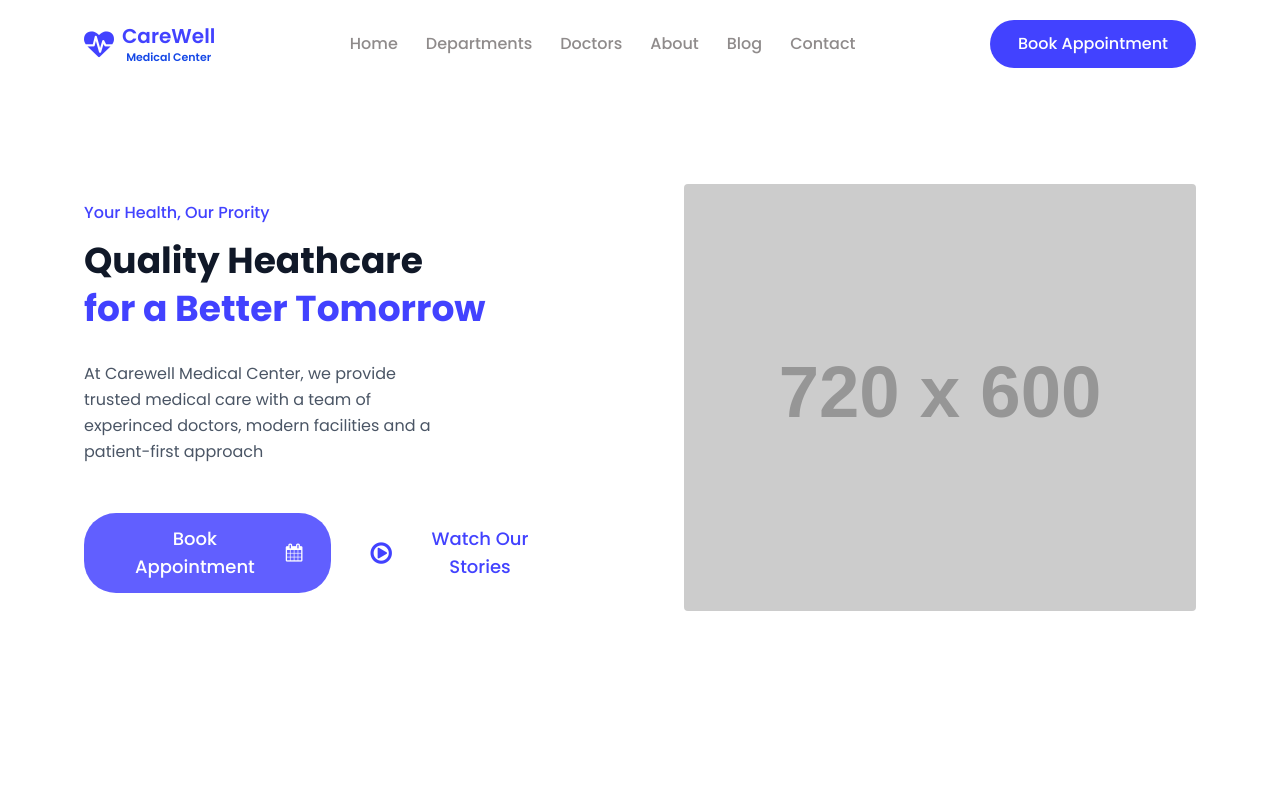
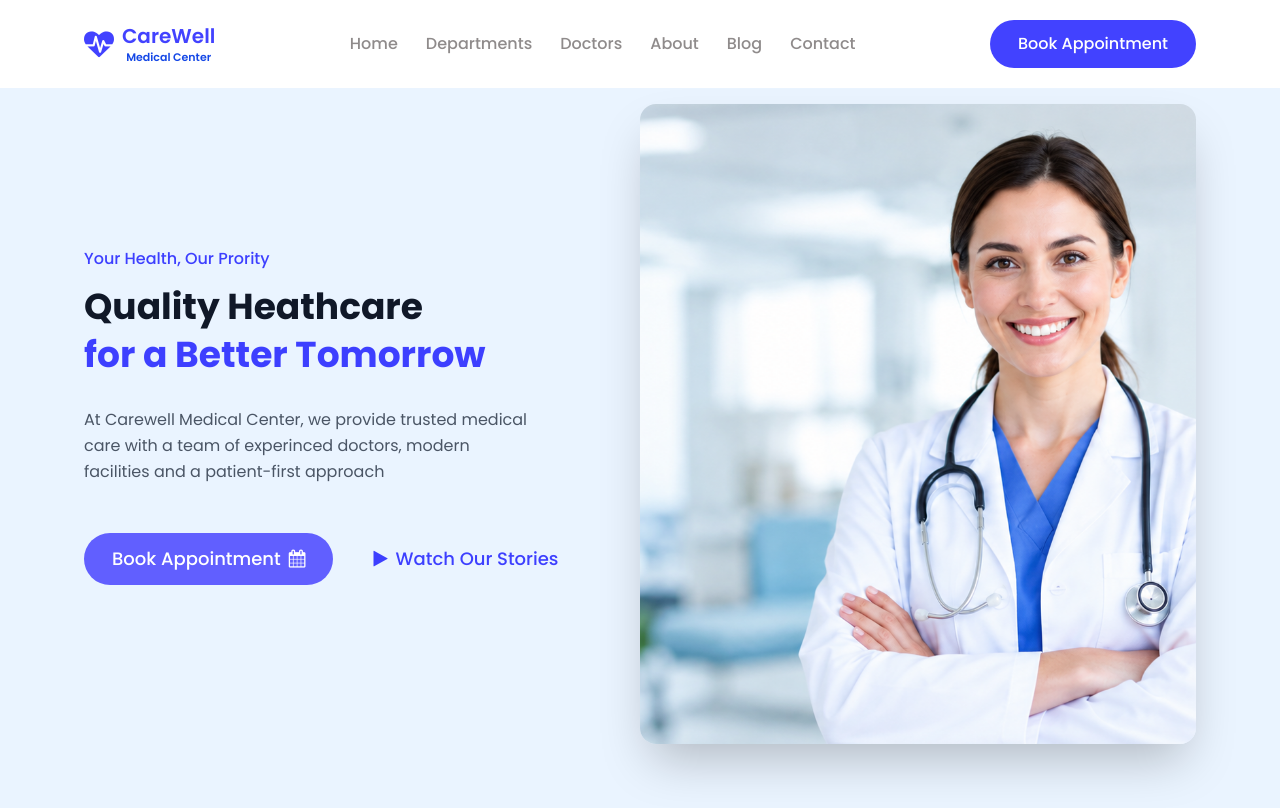
Before and after one commit to maazhashmi996-pixel/Clinic-Website, a React (Vite) app: page / in a window 1280 px wide. Built offline with nearby package versions, Linux system fonts and the light colour scheme.

Commit message:
Make some changes

```diff
--- a/components/HomeHero.jsx
+++ b/components/HomeHero.jsx
@@ -3,24 +3,28 @@ import React from 'react'
 function HomeHero() {
     return (
         <>
-            <section class="text-gray-600 body-font font-[poppins]">
-                <div class="container mx-auto w-[90%] flex px-5 py-24 md:flex-row flex-col items-center">
-                    <div class="lg:grow md:w-1/2 lg:pr-24 md:pr-16 flex flex-col md:items-start md:text-left gap-4 md:mb-0 items-center text-center">
+            <section class="text-gray-600 body-font font-[poppins] bg-[#EAF4FF] h-[90vh] marginPadding">
+                <div class="container mx-auto w-[90%] flex py-4 px-5 md:flex-row flex-col items-center">
+                    <div class="lg:w-1/2 md:w-1/2 flex flex-col md:items-start md:text-left gap-4 md:mb-0 items-center text-center">
                         <p className='font-medium text-[#0000ffbd]'>Your Health, Our Prority</p>
                         <h1 class="title-font sm:text-4xl text-4xl mb-4 font-bold text-gray-900 flex flex-col gap-2">Quality Heathcare
                             <span className='text-[#0000ffbd]'>for a Better Tomorrow</span>
                         </h1>
-                        <p class="mb-8 leading-relaxed w-[70%]">At Carewell Medical Center, we provide trusted medical care with a team of experinced doctors, modern facilities and a patient-first approach</p>
+                        <p class="mb-8 leading-relaxed w-[80%]">At Carewell Medical Center, we provide trusted medical care with a team of experinced doctors, modern facilities and a patient-first approach</p>
                         <div class="flex justify-center gap-3">
-                            <button class="inline-flex gap-2 justify-center items-center font-medium text-white bg-indigo-500 border-0 py-3 px-7 focus:outline-none hover:bg-black rounded-4xl text-lg hover:cursor-pointer">Book Appointment <i className='fa fa-calendar'></i></button>
-                            <button class="inline-flex gap-2 justify-center items-center font-medium text-[#0000ffbd] bg-transparent border-0 py-3 px-7 focus:outline-none rounded-4xl text-lg hover:cursor-pointer"> <i className='fa fa-play-circle-o' style={{ fontSize: '25px' }}></i> Watch Our Stories</button>
+                            <button class="flex gap-2 justify-center items-center font-medium text-white bg-indigo-500 border-0 py-3 px-7 focus:outline-none hover:bg-black rounded-4xl text-lg hover:cursor-pointer">Book Appointment <i className='fa fa-calendar'></i></button>
+                            <button class="flex gap-2 justify-center items-center font-medium text-[#0000ffbd] bg-transparent border-0 py-3 px-7 focus:outline-none hover:text-black rounded-4xl text-lg hover:cursor-pointer"><i className='fa fa-play'></i> Watch Our Stories</button>
+                        </div>
+                        <div>
+                            {/* <div>
+                                <i className='fa fa-shield'></i>
+                            </div> */}
                         </div>
                     </div>
-                    <div class="lg:max-w-lg lg:w-full md:w-1/2 w-5/6">
-                        <img class="object-cover object-center rounded" alt="hero" src="https://dummyimage.com/720x600" />
+                    <div className="lg:w-1/2 md:w-1/2 w-5/6 h-[80vh] bg-[url('/heroImage.png')] bg-no-repeat bg-cover bg-center rounded-2xl shadow-2xl">
                     </div>
                 </div>
-            </section>
+            </section >
         </>
     )
 }
--- a/components/Navbar.jsx
+++ b/components/Navbar.jsx
@@ -19,7 +19,7 @@ function Navbar() {
                         <Link className=" hover:text-[#0000ffbd]">Contact</Link>
                     </nav>
 
-                    <button className="inline-flex items-center bg-[#0000ffbd] text-white border-0 py-3 px-7 font-medium focus:outline-none hover:bg-gray-200 rounded-4xl text-base mt-4 md:mt-0">Book Appointment
+                    <button className="inline-flex items-center bg-[#0000ffbd] text-white border-0 py-3 px-7 font-medium focus:outline-none hover:bg-black hover:cursor-pointer transition-all ease-in-out duration-300 rounded-4xl text-base mt-4 md:mt-0">Book Appointment
                     </button>
 
                 </div>
--- a/src/index.css
+++ b/src/index.css
@@ -4,3 +4,9 @@
 @theme {
     --font-poppins: "Poppins", sans-serif;
 }
+
+.marginPadding {
+    margin: 0;
+    padding: 0;
+    box-sizing: border-box;
+}
```
Also changed, not shown: public/heroImage.png (added).
